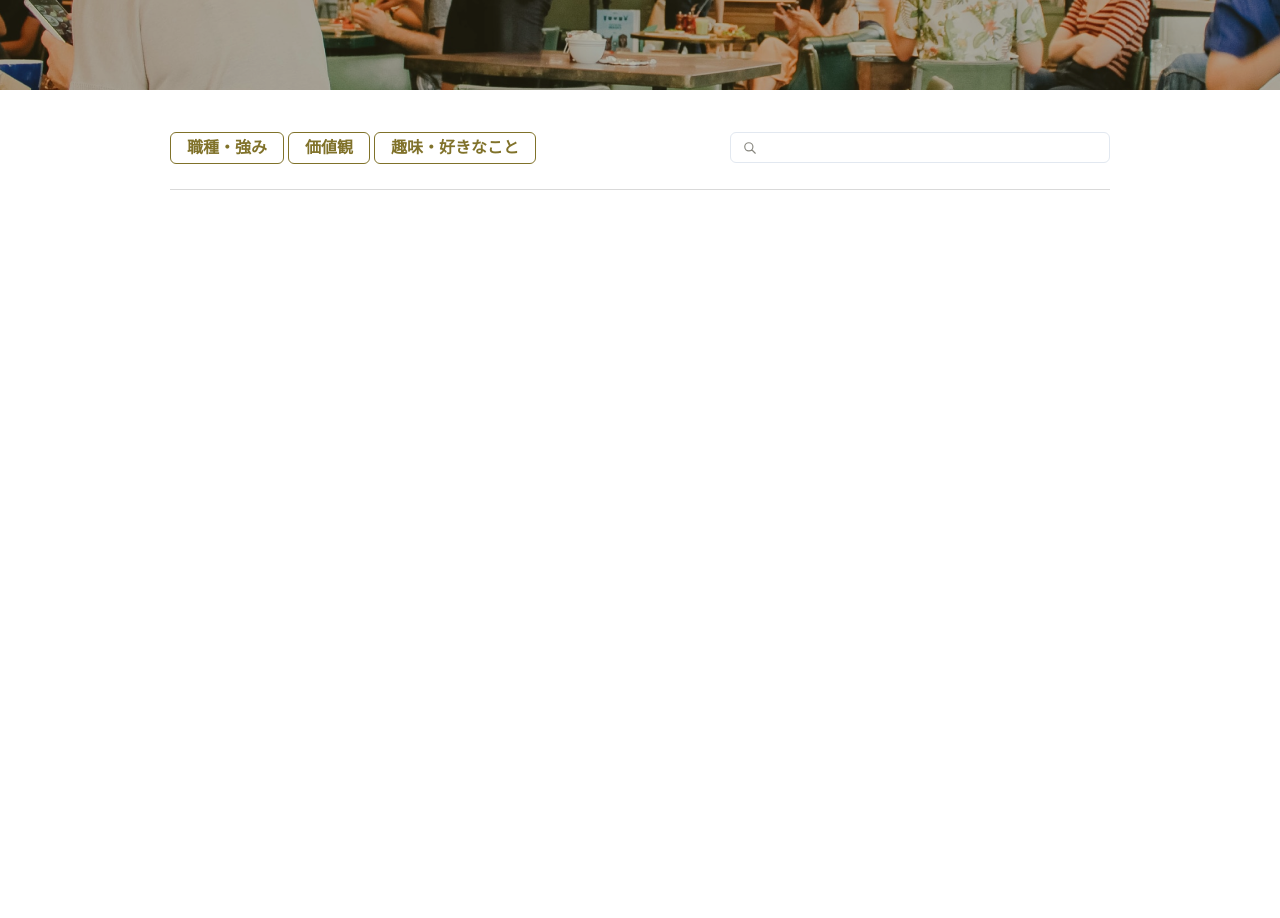
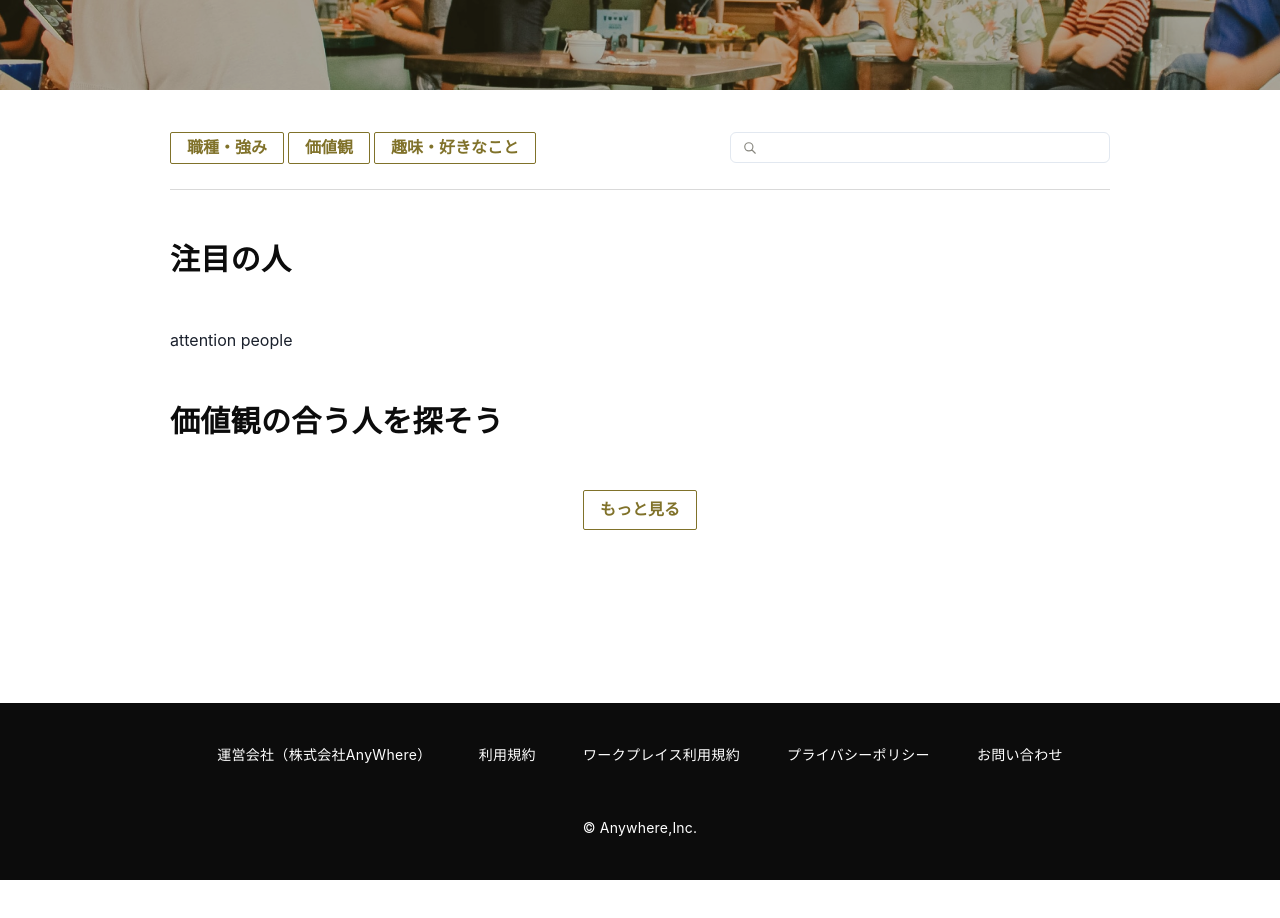
Before and after one commit to kaushal-basnet/teamplace-skeleton, a Next.js app: page /peopleSearch in a window 1280 px wide. Shown: the part 340-1258 px from the top of the page. Before the commit the page ends 800 px from the top, so only its background shows below. Built offline with nearby package versions, Linux system fonts and the light colour scheme.

Commit message:
complete footer

```diff
--- a/components/atoms/Buttons/OutlineBtn/index.tsx
+++ b/components/atoms/Buttons/OutlineBtn/index.tsx
@@ -1,14 +1,20 @@
-import { Button } from '@chakra-ui/react';
-import React from 'react'
-interface Props{
-    name:string
-    className?:string;
+import { Button } from "@chakra-ui/react";
+import React from "react";
+interface Props {
+  name: string;
+  className?: string;
 }
-const OutlineBtn = ({name, className}:Props) => {
+const OutlineBtn = ({ name, className }: Props) => {
   return (
-    <Button className={`hover:!bg-white ${className}`} border='1px' borderColor='#80722A' backgroundColor="white">
-     <p className="text-[#80722A]" >{name}</p>
-  </Button>
-  )
-}
-export {OutlineBtn};
+    <Button
+      className={`hover:!bg-white ${className}`}
+      border="1px"
+      borderColor="#80722A"
+      backgroundColor="white"
+      borderRadius="2px"
+    >
+      <p className="text-[#80722A]">{name}</p>
+    </Button>
+  );
+};
+export { OutlineBtn };
--- /dev/null
+++ b/components/organism/Footer/index.tsx
@@ -0,0 +1,23 @@
+import React from "react";
+
+const Footer = () => {
+  return (
+    <div className="h-[177px] w-full bg-[#0C0C0C] text-white px-[170px] my-[173px] flex flex-col  justify-center">
+      <div className="flex justify-evenly leading-8 text-[14px] tracking-[0.3px] capitalize">
+        <p>運営会社（株式会社AnyWhere）</p>
+
+        <p>利用規約</p>
+
+        <p>ワークプレイス利用規約</p>
+
+        <p>プライバシーポリシー</p>
+
+        <p>お問い合わせ</p>
+      </div>
+      <p className="flex justify-center mt-[41px] leading-8 text-[14px] tracking-[0.2px] capitalize">
+        © Anywhere,Inc.{" "}
+      </p>
+    </div>
+  );
+};
+export { Footer };
--- a/components/organism/Header/index.tsx
+++ b/components/organism/Header/index.tsx
@@ -40,7 +40,7 @@ const Header = () => {
         <Link href="/">
           <a className="headerAnchorTag">ログイン</a>
         </Link>
-        <OutlineBtn className="!h-8 w-[97px]" name="新規登録" />
+        <OutlineBtn className="!h-8 " name="新規登録" />
       </div>
     </div>
   );
--- a/components/organism/index.tsx
+++ b/components/organism/index.tsx
@@ -1 +1,2 @@
 export {Header} from './Header'
+export {Footer} from './Footer'
--- a/pages/peopleSearch/index.tsx
+++ b/pages/peopleSearch/index.tsx
@@ -1,5 +1,6 @@
 import React from "react";
 import {
+  Footer,
   Header,
   ImageSection,
   OutlineBtn,
@@ -13,10 +14,19 @@ const PeopleSearch = () => {
       <ImageSection />
       <div className="mx-[170px]">
         <SearchSection />
-        <div>
+        <h2 className="my-[50px] leading-[38px] text-[30px] font-bold text-[#0C0C0C] tracking-[0.3px]">
+          注目の人
+        </h2>
+        <div>attention people</div>
+        <h2 className="my-[50px] leading-[38px] text-[30px] font-bold text-[#0C0C0C] tracking-[0.3px]">
+          価値観の合う人を探そう
+        </h2>
+      </div>
+      <div className="flex justify-center">
+        <OutlineBtn className="" name="もっと見る" />
+      </div>
 
-        </div>
-      </div>
+      <Footer />
     </>
   );
 };
```
